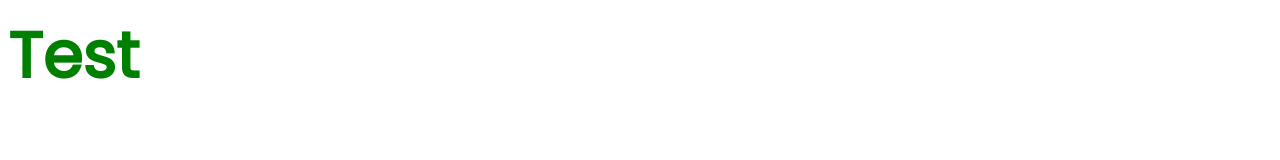
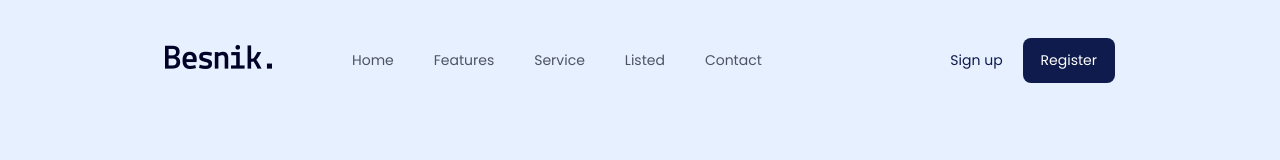
Before and after one commit to bujakkristijan/sc-entry-task, a website: page index.html in a window 1280 px wide. Drawn offline with Linux system fonts and the light colour scheme.

Commit message:
header zapocet

```diff
--- a/index.html
+++ b/index.html
@@ -10,7 +10,28 @@
   </head>
   <body>
     <main>
-        <div class="title">Test</div>
+        <header>
+            <navbar class="navbar">
+                <div class="logo-container">
+                    <img class="image-logo" src="./images/logo.png" alt="An example PNG image">
+                </div>
+                <div class="nav-links-container">
+                    <div class="nav-link">Home</div>
+                    <div class="nav-link">Features</div>
+                    <div class="nav-link">Service</div>
+                    <div class="nav-link">Listed</div>
+                    <div class="nav-link">Contact</div>
+                </div>
+                <div class="nav-buttons-container">
+                    <div class="nav-sign-up-btn">
+                        Sign up
+                    </div>
+                    <button class="nav-register-btn">
+                        Register
+                    </button>
+                </div>
+            </navbar>
+        </header>
     </main>
 	<script src="index.js"></script>
   </body>
--- a/style.scss
+++ b/style.scss
@@ -5,11 +5,76 @@
     font-style: normal;
   }
 
+
+*{
+    margin: 0;
+    padding: 0;
+    font-family: 'Poppins', sans-serif;
+    box-sizing: border-box;
+  }
+
+:root{
+    --header-background: #E6F0FF;
+    --nav-link-color: #4F5361;
+    --sign-up-btn-color: #0F1B4C;
+}
+
 body{
     font-family: 'Poppins', sans-serif;
 }
-.title{
-    color: green;
-    font-size: 64px;
-    font-weight: 700;
+
+header{
+    height: 100vh;
+    width: 100vw;
+    background-color: var(--header-background);
 }
+
+.navbar{
+    display: flex;
+    justify-content: space-between;
+    padding-top: 38px;
+    padding-left: 165px;
+    padding-right: 165px;
+    align-items: center;
+}
+
+.image-logo{
+    height: 24px;
+}
+
+.nav-links-container{
+    margin-left: 80px;
+    margin-right: auto;
+    display: flex;
+    gap: 40px;
+    align-items: center;
+}
+
+.nav-link{
+    font-size: 14px;
+    line-height: 21px;
+    color: var(--nav-link-color);
+    // font-weight: 600;
+}
+
+.nav-buttons-container{
+    display: flex;
+    align-items: center;
+    gap: 20px;
+}
+
+.nav-sign-up-btn, .nav-register-btn{
+    font-size: 14px;
+}
+
+.nav-sign-up-btn{
+    color: var(--sign-up-btn-color);
+}
+
+.nav-register-btn{
+    padding: 12px 18px;
+    border: none;
+    border-radius: 8px;
+    background-color: var(--sign-up-btn-color);
+    color: white;
+}
```
Also changed, not shown: style.min.css.
